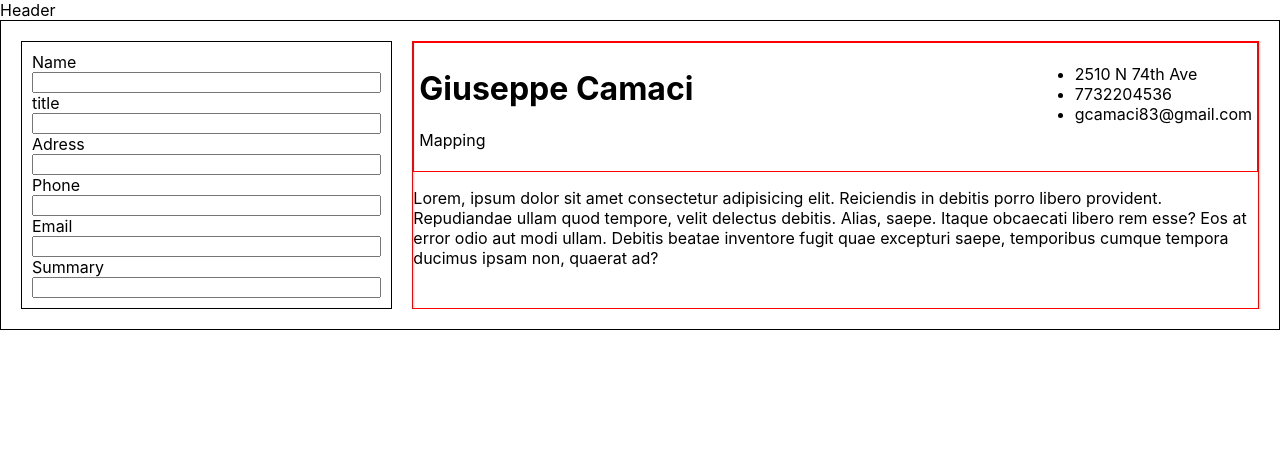
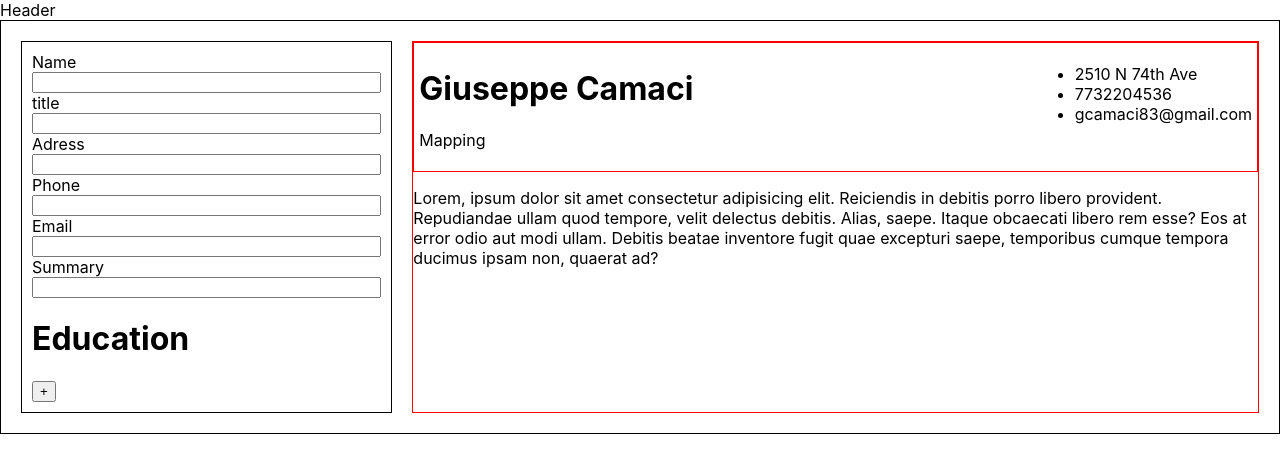
Before and after one commit to gcamaci/cv-builder, a React (Create React App) app: page / in a window 1280 px wide. Shown: the top 472 px of the page. Built offline with nearby package versions, Linux system fonts and the light colour scheme.

Commit message:
created and invoked education section, should work as todo list updating the state of education object array... Should add forms.

```diff
--- a/src/components/Main.js
+++ b/src/components/Main.js
@@ -11,6 +11,9 @@ class Main extends Component{
         this.onNameChange = this.onNameChange.bind(this)
     }
 
+    setEducation(e){
+
+    }
     onNameChange(e){
         //spreads the name and value of target
         const { name, value } = e.target
--- /dev/null
+++ b/src/components/cvForm/educationForm.js
@@ -0,0 +1,19 @@
+import React, {Component} from "react";
+
+class Education extends Component{
+    constructor(){
+        super()
+    }
+
+
+    render(){
+        return(
+            <div>
+                <h1>Education</h1>
+                <button type="button">+</button>
+            </div>
+        )
+    }
+}
+
+export {Education}
--- a/src/components/cvForm/mainForm.js
+++ b/src/components/cvForm/mainForm.js
@@ -1,5 +1,6 @@
 import React, { Component } from "react";
 import { Personal } from "./personal";
+import { Education } from "./educationForm";
 import '../../styles/form.css'
 class CvForm extends Component{
     // eslint-disable-next-line no-useless-constructor
@@ -13,6 +14,7 @@ class CvForm extends Component{
         return(
             <form className="form">
                 <Personal nameChange={onNameChange}/>
+                <Education/>
             </form>
         )
     }
```
